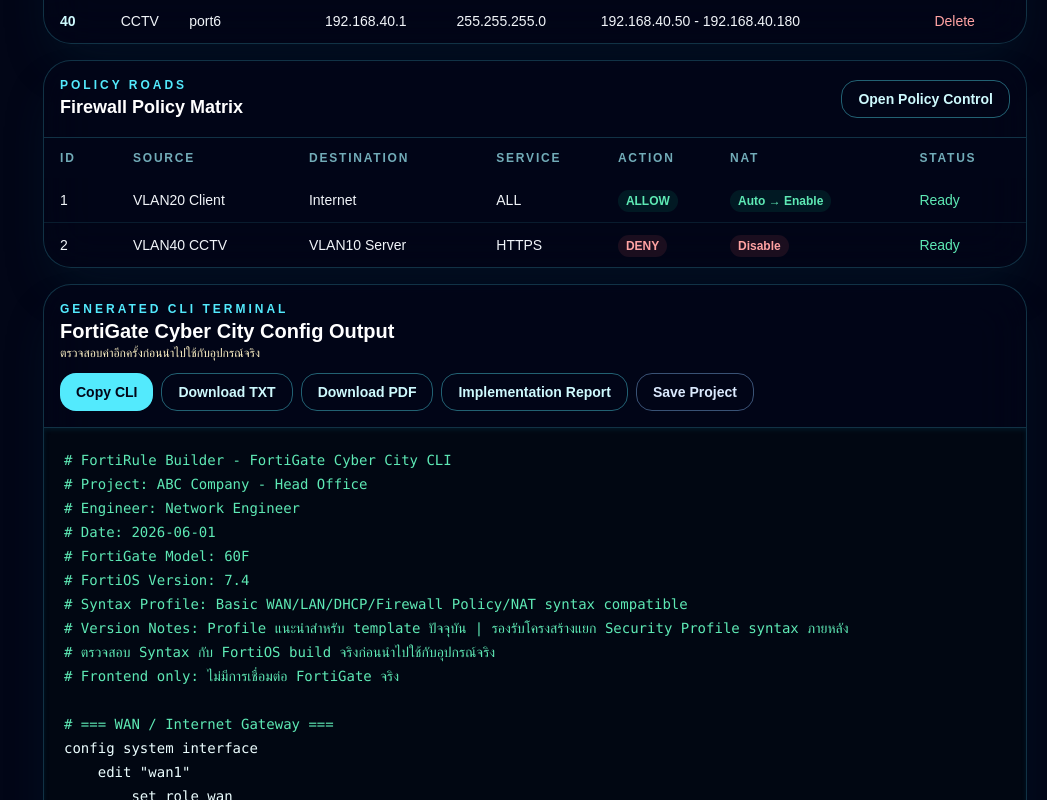
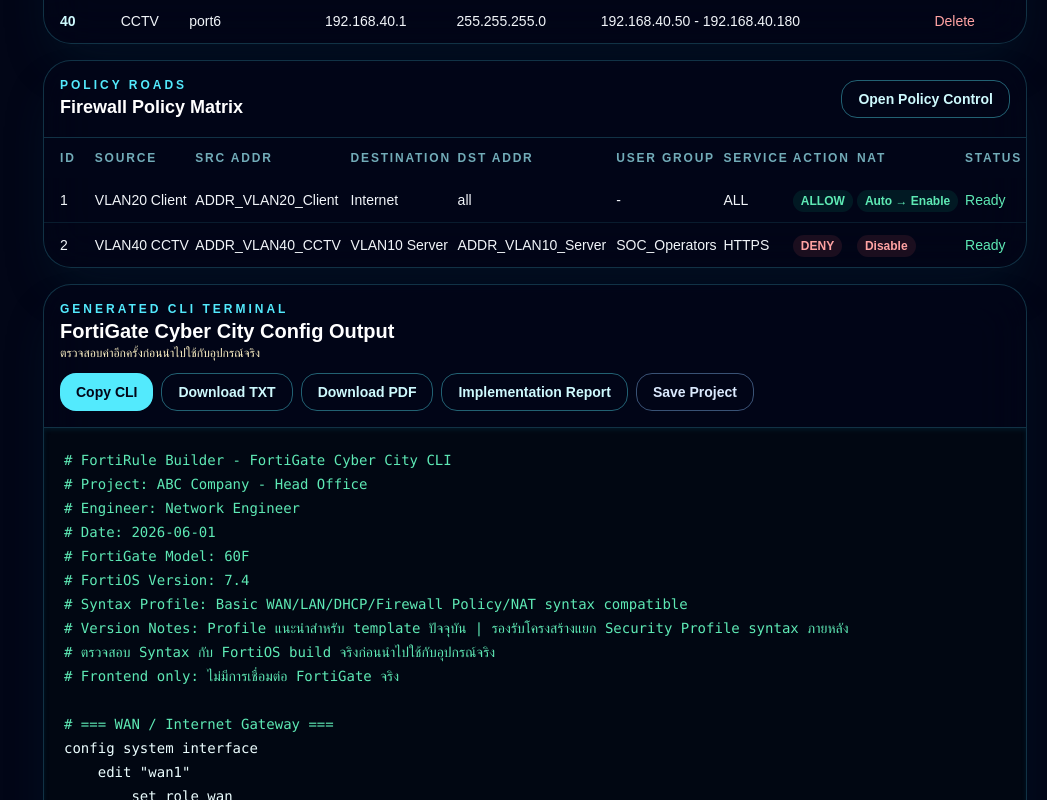
Before and after one commit to MrlonelyP/fortirule-builder, a Next.js app: page / in a window 1280 px wide. Shown: the part 1900-2700 px from the top of the page, without its empty margins (233-1280 px from the left). Built offline with nearby package versions, Linux system fonts and the light colour scheme.

Commit message:
Expand firewall policy builder details

```diff
--- a/app/page.tsx
+++ b/app/page.tsx
@@ -8,6 +8,7 @@
 type Service = "ALL" | "HTTP" | "HTTPS" | "DNS" | "RDP" | "PING";
 type Action = "ACCEPT" | "DENY";
 type NatMode = "AUTO" | "ENABLE" | "DISABLE";
+type AddressMode = "ALL" | "VLAN_SUBNET" | "CUSTOM";
 type ZoneStatus = "Ready" | "Need Config" | "Warning" | "Disabled";
 type SelectedZone = "wan" | "vlan-10" | "vlan-20" | "vlan-30" | "vlan-40" | "vpn" | "nat" | "policy" | "backup";
 
@@ -62,6 +63,15 @@
   service: Service;
   action: Action;
   nat: NatMode;
+  sourceAddressMode: AddressMode;
+  sourceAddressName: string;
+  sourceSubnet: string;
+  destinationAddressMode: AddressMode;
+  destinationAddressName: string;
+  destinationSubnet: string;
+  userGroup: string;
+  schedule: string;
+  logTraffic: boolean;
 };
 
 type VlanDraft = Omit<Vlan, "uid">;
@@ -78,6 +88,7 @@
 const fortigateModels: FortiGateModel[] = ["40F", "60F", "70F", "70G", "80F", "90G", "100F", "100G", "200F", "400F", "Custom"];
 const fortiOsVersions: FortiOsVersion[] = ["7.0", "7.2", "7.4", "7.6"];
 const firewallServices: Service[] = ["ALL", "HTTP", "HTTPS", "DNS", "RDP", "PING"];
+const addressModes: AddressMode[] = ["ALL", "VLAN_SUBNET", "CUSTOM"];
 
 const defaultProject: ProjectProfile = {
   projectName: "ABC Company - Head Office",
@@ -129,8 +140,8 @@
 };
 
 const defaultPolicies: PolicyRule[] = [
-  { uid: "policy-client-internet", name: "Client_to_Internet", sourceVlanUid: "vlan-20", destination: internetDestination, service: "ALL", action: "ACCEPT", nat: "AUTO" },
-  { uid: "policy-cctv-server", name: "CCTV_to_Server", sourceVlanUid: "vlan-40", destination: "vlan-10", service: "HTTPS", action: "DENY", nat: "DISABLE" },
+  { uid: "policy-client-internet", name: "Client_to_Internet", sourceVlanUid: "vlan-20", destination: internetDestination, service: "ALL", action: "ACCEPT", nat: "AUTO", sourceAddressMode: "VLAN_SUBNET", sourceAddressName: "ADDR_Client_Subnet", sourceSubnet: "192.168.20.0 255.255.255.0", destinationAddressMode: "ALL", destinationAddressName: "all", destinationSubnet: "0.0.0.0 0.0.0.0", userGroup: "", schedule: "always", logTraffic: true },
+  { uid: "policy-cctv-server", name: "CCTV_to_Server", sourceVlanUid: "vlan-40", destination: "vlan-10", service: "HTTPS", action: "DENY", nat: "DISABLE", sourceAddressMode: "VLAN_SUBNET", sourceAddressName: "ADDR_CCTV_Subnet", sourceSubnet: "192.168.40.0 255.255.255.0", destinationAddressMode: "VLAN_SUBNET", destinationAddressName: "ADDR_Server_Subnet", destinationSubnet: "192.168.10.0 255.255.255.0", userGroup: "SOC_Operators", schedule: "always", logTraffic: true },
 ];
 
 const defaultPolicyDraft: PolicyDraft = {
@@ -140,6 +151,15 @@
   service: "ALL",
   action: "ACCEPT",
   nat: "AUTO",
+  sourceAddressMode: "VLAN_SUBNET",
+  sourceAddressName: "ADDR_Source_Subnet",
+  sourceSubnet: "192.168.20.0 255.255.255.0",
+  destinationAddressMode: "ALL",
+  destinationAddressName: "all",
+  destinationSubnet: "0.0.0.0 0.0.0.0",
+  userGroup: "",
+  schedule: "always",
+  logTraffic: true,
 };
 
 const deploymentChecklist = [
@@ -274,6 +294,59 @@
     .join("\n\n");
 }
 
+function getPolicyAddressName(policy: PolicyRule | PolicyDraft, side: "source" | "destination", vlans: Vlan[]) {
+  const mode = side === "source" ? policy.sourceAddressMode : policy.destinationAddressMode;
+  if (mode === "ALL") return "all";
+  if (mode === "CUSTOM") return side === "source" ? policy.sourceAddressName : policy.destinationAddressName;
+  if (side === "source") {
+    const source = vlans.find((vlan) => vlan.uid === policy.sourceVlanUid);
+    return source ? `ADDR_VLAN${source.vlanId}_${source.name}` : policy.sourceAddressName;
+  }
+  if (policy.destination === internetDestination) return "all";
+  const destination = vlans.find((vlan) => vlan.uid === policy.destination);
+  return destination ? `ADDR_VLAN${destination.vlanId}_${destination.name}` : policy.destinationAddressName;
+}
+
+function getPolicySubnet(policy: PolicyRule | PolicyDraft, side: "source" | "destination", vlans: Vlan[]) {
+  const mode = side === "source" ? policy.sourceAddressMode : policy.destinationAddressMode;
+  if (mode === "CUSTOM") return side === "source" ? policy.sourceSubnet : policy.destinationSubnet;
+  if (mode === "VLAN_SUBNET") {
+    const vlan = side === "source" ? vlans.find((item) => item.uid === policy.sourceVlanUid) : vlans.find((item) => item.uid === policy.destination);
+    if (vlan) return `${vlan.gatewayIp.replace(/\.\d+$/, ".0")} ${vlan.subnetMask}`;
+  }
+  return "";
+}
+
+function buildAddressAndUserCli(policies: PolicyRule[], vlans: Vlan[]) {
+  const addressLines = policies.flatMap((policy) => (["source", "destination"] as const).map((side) => {
+    const mode = side === "source" ? policy.sourceAddressMode : policy.destinationAddressMode;
+    if (mode === "ALL" || (side === "destination" && policy.destination === internetDestination)) return "";
+    const addressName = getPolicyAddressName(policy, side, vlans);
+    const subnet = getPolicySubnet(policy, side, vlans);
+    if (!addressName || !subnet) return "";
+    return `    edit \"${addressName}\"
+        set subnet ${subnet}
+    next`;
+  })).filter(Boolean);
+
+  const userGroups = Array.from(new Set(policies.map((policy) => policy.userGroup.trim()).filter(Boolean)));
+  const userGroupCli = userGroups.length
+    ? `# User groups referenced by policies - เติมสมาชิก user จริงใน FortiGate ก่อนใช้งาน
+config user group
+${userGroups.map((group) => `    edit \"${group}\"
+        set member \"local-user-placeholder\"
+    next`).join("\n")}
+end`
+    : "# No policy user groups defined";
+
+  return `# Address objects generated from detailed policy builder
+${addressLines.length ? `config firewall address
+${addressLines.join("\n")}
+end` : "# No custom address objects required"}
+
+${userGroupCli}`;
+}
+
 function buildPolicyCli(policies: PolicyRule[], vlans: Vlan[], wanInterface: string) {
   return policies
     .map((policy, index) => {
@@ -289,12 +362,13 @@
         set name \"${policy.name}\"
         set srcintf \"${getVlanName(source)}\"
         set dstintf \"${destinationInterface}\"
-        set srcaddr \"all\"
-        set dstaddr \"all\"
+        set srcaddr \"${getPolicyAddressName(policy, "source", vlans)}\"
+        set dstaddr \"${getPolicyAddressName(policy, "destination", vlans)}\"
         set action ${policy.action.toLowerCase()}
-        set schedule \"always\"
+        set schedule \"${policy.schedule || "always"}\"
         set service \"${policy.service}\"
-        set logtraffic all
+        ${policy.userGroup.trim() ? `set groups \"${policy.userGroup.trim()}\"` : "# No user group restriction"}
+        set logtraffic ${policy.logTraffic ? "all" : "disable"}
         set nat ${getEffectiveNat(policy)}
     next
 end`;
@@ -363,6 +437,9 @@
 end
 
 ${buildDefaultRouteCli(form)}
+
+# === Firewall Address Objects / User Groups ===
+${buildAddressAndUserCli(policies, vlans)}
 
 # === Firewall Policy Roads / NAT ===
 ${buildPolicyCli(policies, vlans, form.wanInterface)}
@@ -450,7 +527,8 @@
     setVlans((current) => current.map((vlan) => (vlan.uid === uid ? { ...vlan, [key]: key === "allowInternet" ? value === "yes" : value } : vlan)));
   };
   const updatePolicyDraft = (key: keyof PolicyDraft) => (event: ChangeEvent<HTMLInputElement | HTMLSelectElement>) => {
-    setPolicyDraft((current) => ({ ...current, [key]: event.target.value }));
+    const value = event.target instanceof HTMLInputElement && event.target.type === "checkbox" ? event.target.checked : event.target.value;
+    setPolicyDraft((current) => ({ ...current, [key]: value }));
   };
 
   const addVlan = () => {
@@ -544,11 +622,20 @@
           <div><p className="text-xs font-black uppercase tracking-[0.2em] text-cyan-300">Policy Control Center</p><h3 className="text-xl font-black text-white">Firewall Policy Roads / NAT</h3><p className="text-sm text-slate-400">ถนนเรืองแสงบนแผนที่คือ policy ที่เชื่อม zone ต่าง ๆ</p></div>
           <div className="grid gap-3 sm:grid-cols-2">
             <Field label="Policy Name"><input className={inputClass} value={policyDraft.name} onChange={updatePolicyDraft("name")} /></Field>
-            <Field label="Source"><select className={inputClass} value={policyDraft.sourceVlanUid} onChange={updatePolicyDraft("sourceVlanUid")}>{vlans.map((vlan) => <option key={vlan.uid} value={vlan.uid}>{getVlanName(vlan)}</option>)}</select></Field>
+            <Field label="Source VLAN"><select className={inputClass} value={policyDraft.sourceVlanUid} onChange={updatePolicyDraft("sourceVlanUid")}>{vlans.map((vlan) => <option key={vlan.uid} value={vlan.uid}>{getVlanName(vlan)}</option>)}</select></Field>
             <Field label="Destination"><select className={inputClass} value={policyDraft.destination} onChange={updatePolicyDraft("destination")}><option value={internetDestination}>Internet</option>{vlans.map((vlan) => <option key={vlan.uid} value={vlan.uid}>{getVlanName(vlan)}</option>)}</select></Field>
+            <Field label="Source Address"><select className={inputClass} value={policyDraft.sourceAddressMode} onChange={updatePolicyDraft("sourceAddressMode")}>{addressModes.map((mode) => <option key={mode} value={mode}>{mode}</option>)}</select></Field>
+            <Field label="Src Addr Name"><input className={inputClass} value={policyDraft.sourceAddressName} onChange={updatePolicyDraft("sourceAddressName")} /></Field>
+            <Field label="Src Subnet"><input className={inputClass} value={policyDraft.sourceSubnet} onChange={updatePolicyDraft("sourceSubnet")} /></Field>
+            <Field label="Destination Address"><select className={inputClass} value={policyDraft.destinationAddressMode} onChange={updatePolicyDraft("destinationAddressMode")}>{addressModes.map((mode) => <option key={mode} value={mode}>{mode}</option>)}</select></Field>
+            <Field label="Dst Addr Name"><input className={inputClass} value={policyDraft.destinationAddressName} onChange={updatePolicyDraft("destinationAddressName")} /></Field>
+            <Field label="Dst Subnet"><input className={inputClass} value={policyDraft.destinationSubnet} onChange={updatePolicyDraft("destinationSubnet")} /></Field>
+            <Field label="User Group"><input className={inputClass} placeholder="เช่น HR_Users หรือเว้นว่าง" value={policyDraft.userGroup} onChange={updatePolicyDraft("userGroup")} /></Field>
+            <Field label="Schedule"><input className={inputClass} value={policyDraft.schedule} onChange={updatePolicyDraft("schedule")} /></Field>
             <Field label="Service"><select className={inputClass} value={policyDraft.service} onChange={updatePolicyDraft("service")}>{firewallServices.map((service) => <option key={service}>{service}</option>)}</select></Field>
             <Field label="Action"><select className={inputClass} value={policyDraft.action} onChange={updatePolicyDraft("action")}><option value="ACCEPT">ALLOW</option><option value="DENY">DENY</option></select></Field>
             <Field label="NAT"><select className={inputClass} value={policyDraft.nat} onChange={updatePolicyDraft("nat")}><option value="AUTO">AUTO</option><option value="ENABLE">Enable</option><option value="DISABLE">Disable</option></select></Field>
+            <label className="flex items-center justify-between rounded-xl border border-cyan-300/20 bg-cyan-300/5 px-3 py-2 text-sm font-bold text-cyan-100">Log Traffic<input className="h-5 w-5 accent-cyan-300" type="checkbox" checked={policyDraft.logTraffic} onChange={updatePolicyDraft("logTraffic")} /></label>
           </div>
           <button onClick={addPolicy} className="rounded-2xl bg-cyan-300 px-4 py-3 text-sm font-black text-slate-950 shadow-lg shadow-cyan-500/25" type="button">+ Add Policy Road</button>
         </div>
@@ -734,10 +821,10 @@
             </div>
             <div className="overflow-x-auto">
               <table className="w-full text-left text-sm">
-                <thead className="bg-slate-950/80 text-xs uppercase tracking-[0.15em] text-cyan-200/70"><tr><th className="px-4 py-3">ID</th><th>Source</th><th>Destination</th><th>Service</th><th>Action</th><th>NAT</th><th>Status</th></tr></thead>
+                <thead className="bg-slate-950/80 text-xs uppercase tracking-[0.15em] text-cyan-200/70"><tr><th className="px-4 py-3">ID</th><th>Source</th><th>Src Addr</th><th>Destination</th><th>Dst Addr</th><th>User Group</th><th>Service</th><th>Action</th><th>NAT</th><th>Status</th></tr></thead>
                 <tbody className="divide-y divide-cyan-300/10">
                   {policies.map((policy, index) => (
-                    <tr key={policy.uid} className="hover:bg-cyan-300/5"><td className="px-4 py-3">{index + 1}</td><td>{getVlanName(vlans.find((vlan) => vlan.uid === policy.sourceVlanUid))}</td><td>{getDestinationName(policy.destination, vlans)}</td><td>{policy.service}</td><td><span className={`rounded-full px-2 py-1 text-xs font-bold ${policy.action === "ACCEPT" ? "bg-emerald-400/10 text-emerald-300" : "bg-red-400/10 text-red-300"}`}>{policy.action === "ACCEPT" ? "ALLOW" : "DENY"}</span></td><td><span className={`rounded-full px-2 py-1 text-xs font-bold ${getEffectiveNat(policy) === "enable" ? "bg-emerald-400/10 text-emerald-300" : "bg-red-400/10 text-red-300"}`}>{getNatLabel(policy)}</span></td><td><span className="text-emerald-300">Ready</span></td></tr>
+                    <tr key={policy.uid} className="hover:bg-cyan-300/5"><td className="px-4 py-3">{index + 1}</td><td>{getVlanName(vlans.find((vlan) => vlan.uid === policy.sourceVlanUid))}</td><td>{getPolicyAddressName(policy, "source", vlans)}</td><td>{getDestinationName(policy.destination, vlans)}</td><td>{getPolicyAddressName(policy, "destination", vlans)}</td><td>{policy.userGroup || "-"}</td><td>{policy.service}</td><td><span className={`rounded-full px-2 py-1 text-xs font-bold ${policy.action === "ACCEPT" ? "bg-emerald-400/10 text-emerald-300" : "bg-red-400/10 text-red-300"}`}>{policy.action === "ACCEPT" ? "ALLOW" : "DENY"}</span></td><td><span className={`rounded-full px-2 py-1 text-xs font-bold ${getEffectiveNat(policy) === "enable" ? "bg-emerald-400/10 text-emerald-300" : "bg-red-400/10 text-red-300"}`}>{getNatLabel(policy)}</span></td><td><span className="text-emerald-300">Ready</span></td></tr>
                   ))}
                 </tbody>
               </table>
```
